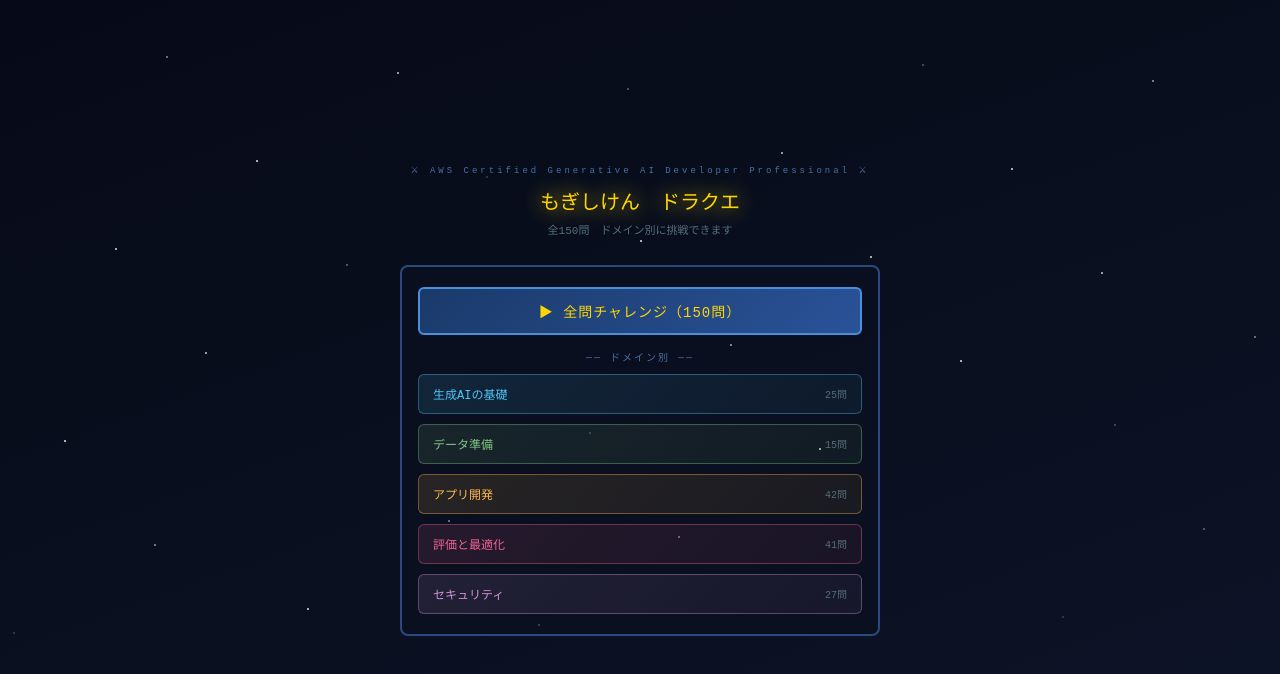
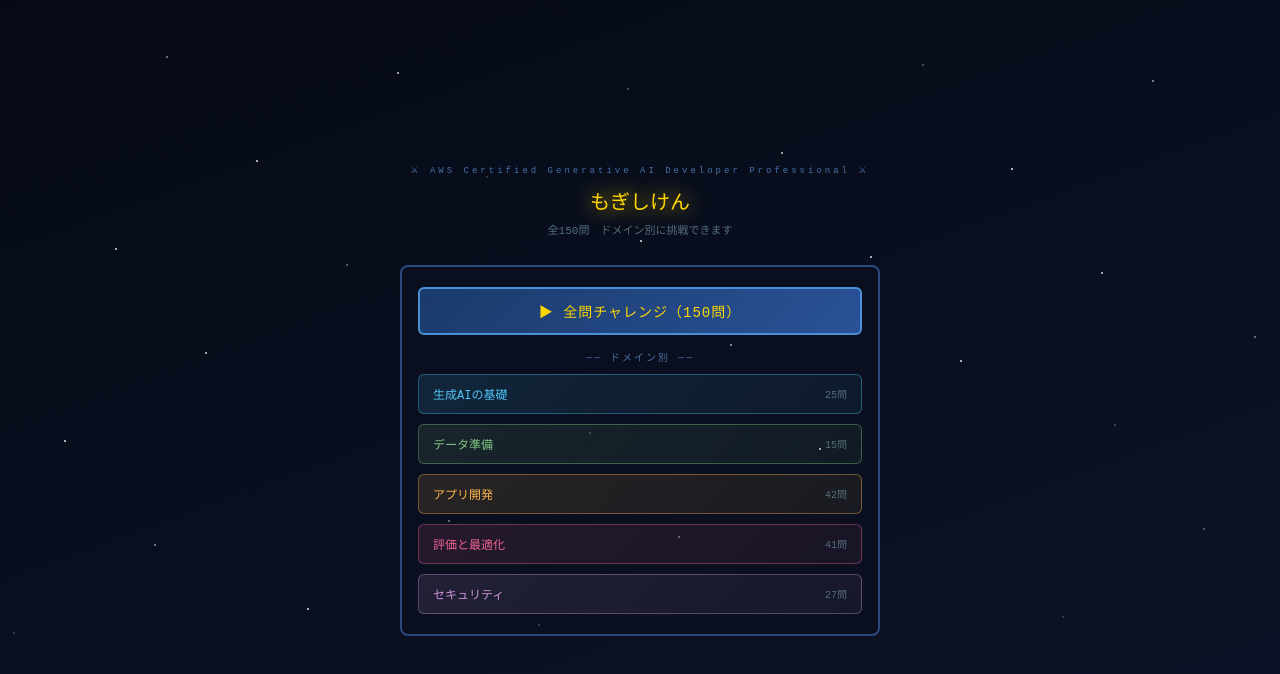
Before and after one commit to yama3133/aws-quiz, a React (Vite) app: page / in a window 1280 px wide. Shown: the top 674 px of the page. Built offline with nearby package versions, Linux system fonts and the light colour scheme; a web font is replaced by a local one.

Commit message:
タイトル修正

```diff
--- a/src/App.jsx
+++ b/src/App.jsx
@@ -223,7 +223,7 @@
             <div style={{ textAlign: "center", marginBottom: 28 }}>
               <div style={{ fontSize: 9, color: "#4a6fa5", letterSpacing: 3, marginBottom: 10 }}>⚔ AWS Certified Generative AI Developer Professional ⚔</div>
               <div style={{ fontSize: 20, color: "#ffd700", textShadow: "0 0 20px #ffd700", marginBottom: 6 }}>
-                もぎしけん　ドラクエ
+                もぎしけん
               </div>
               <div style={{ fontSize: 11, color: "#546e7a" }}>全{QUESTIONS.length}問　ドメイン別に挑戦できます</div>
             </div>
```
